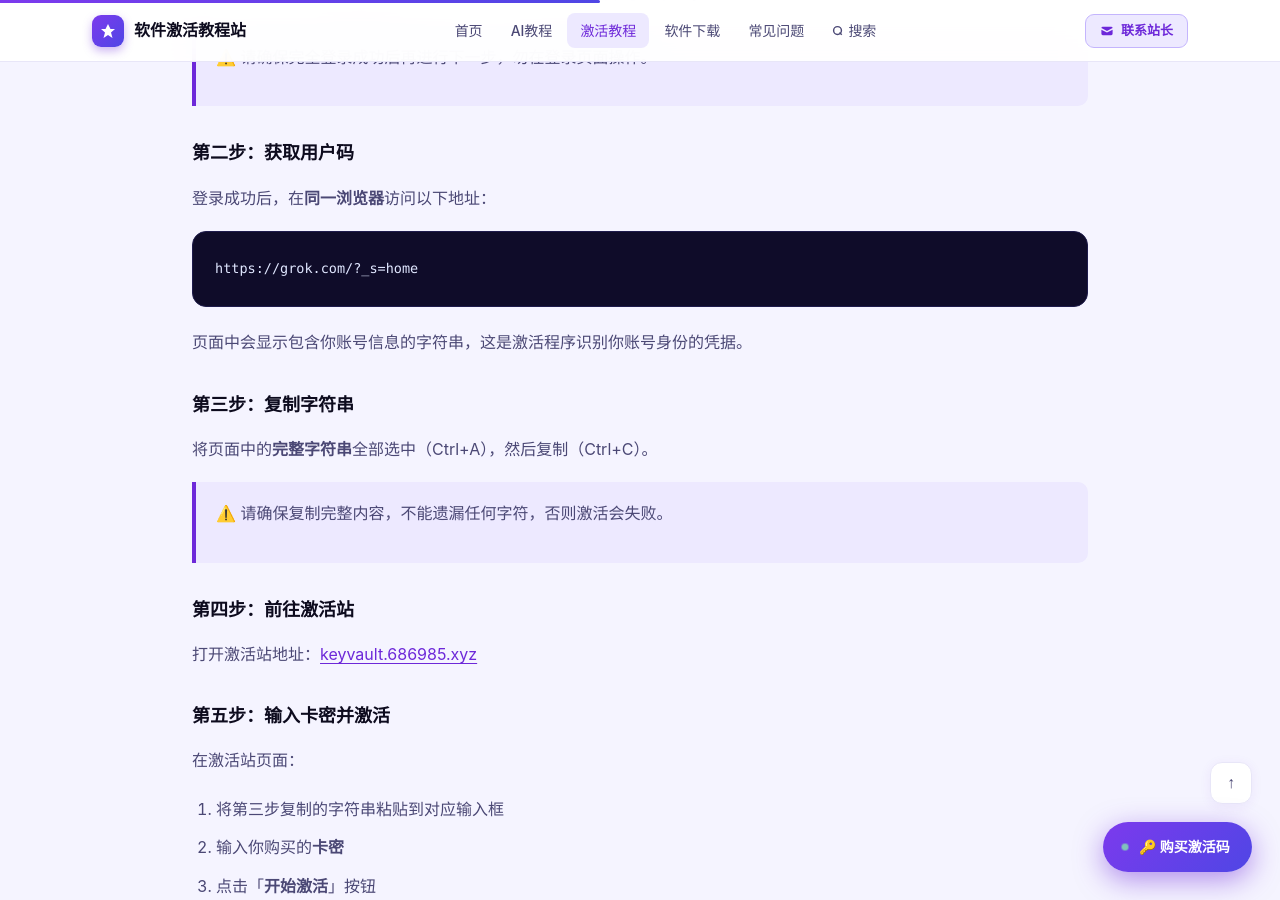
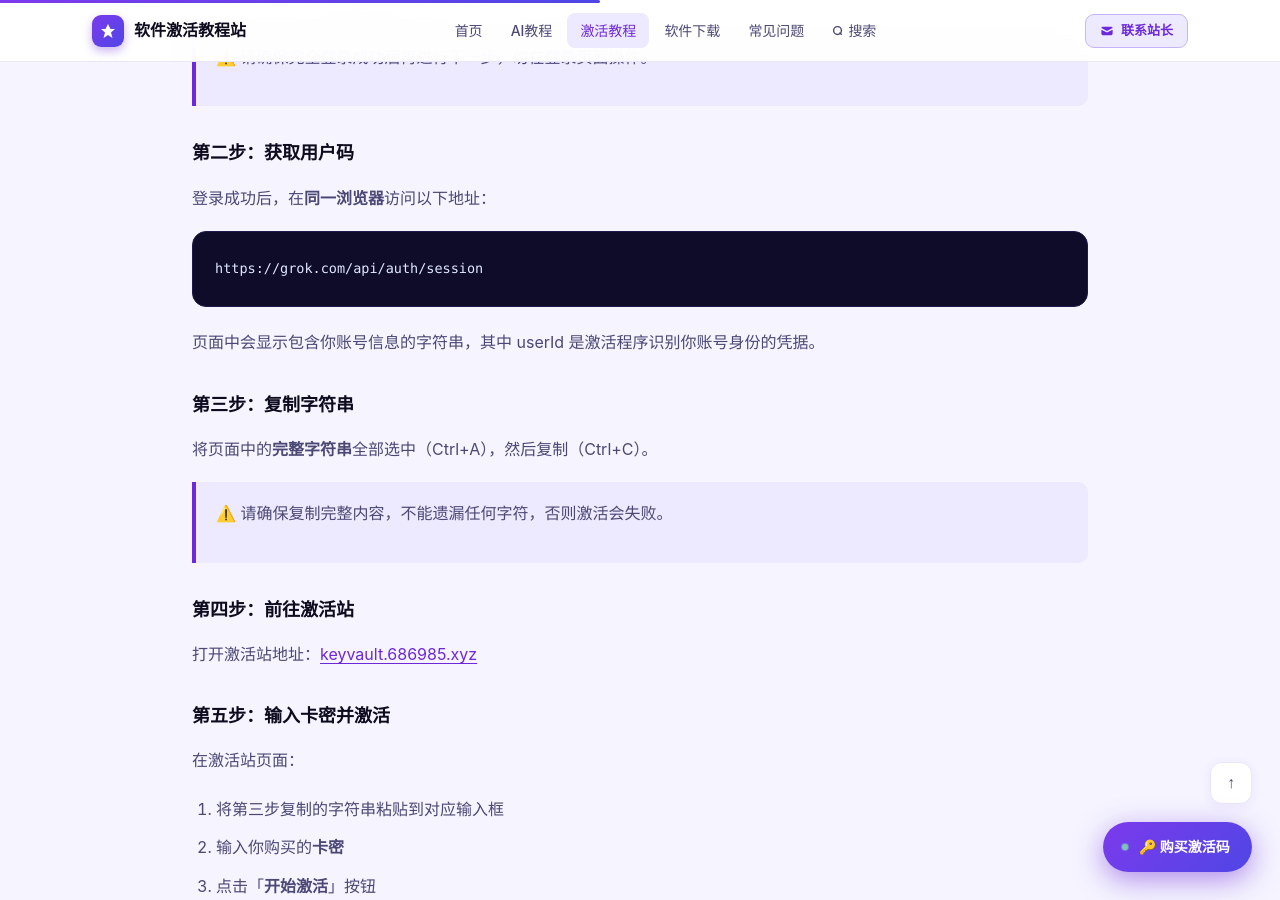
Before and after one commit to leo11hang/Kilian.github.io, a Jekyll site: the page built from _posts/2026-04-06-SuperGrok.md, in a window 1280 px wide and 900 px high, scrolled down 1495 px. Built offline with Jekyll 4.4.1, drawn with Linux system fonts in a browser that asks for light colours.

Commit message:
Update 2026-04-06-SuperGrok.md

````diff
--- a/_posts/2026-04-06-SuperGrok.md
+++ b/_posts/2026-04-06-SuperGrok.md
@@ -31,10 +31,10 @@ pinned: false
 
 登录成功后，在**同一浏览器**访问以下地址：
 ```
-https://grok.com/?_s=home
+https://grok.com/api/auth/session
 ```
 
-页面中会显示包含你账号信息的字符串，这是激活程序识别你账号身份的凭据。
+页面中会显示包含你账号信息的字符串，其中 userId 是激活程序识别你账号身份的凭据。
 
 ### 第三步：复制字符串
 
````
